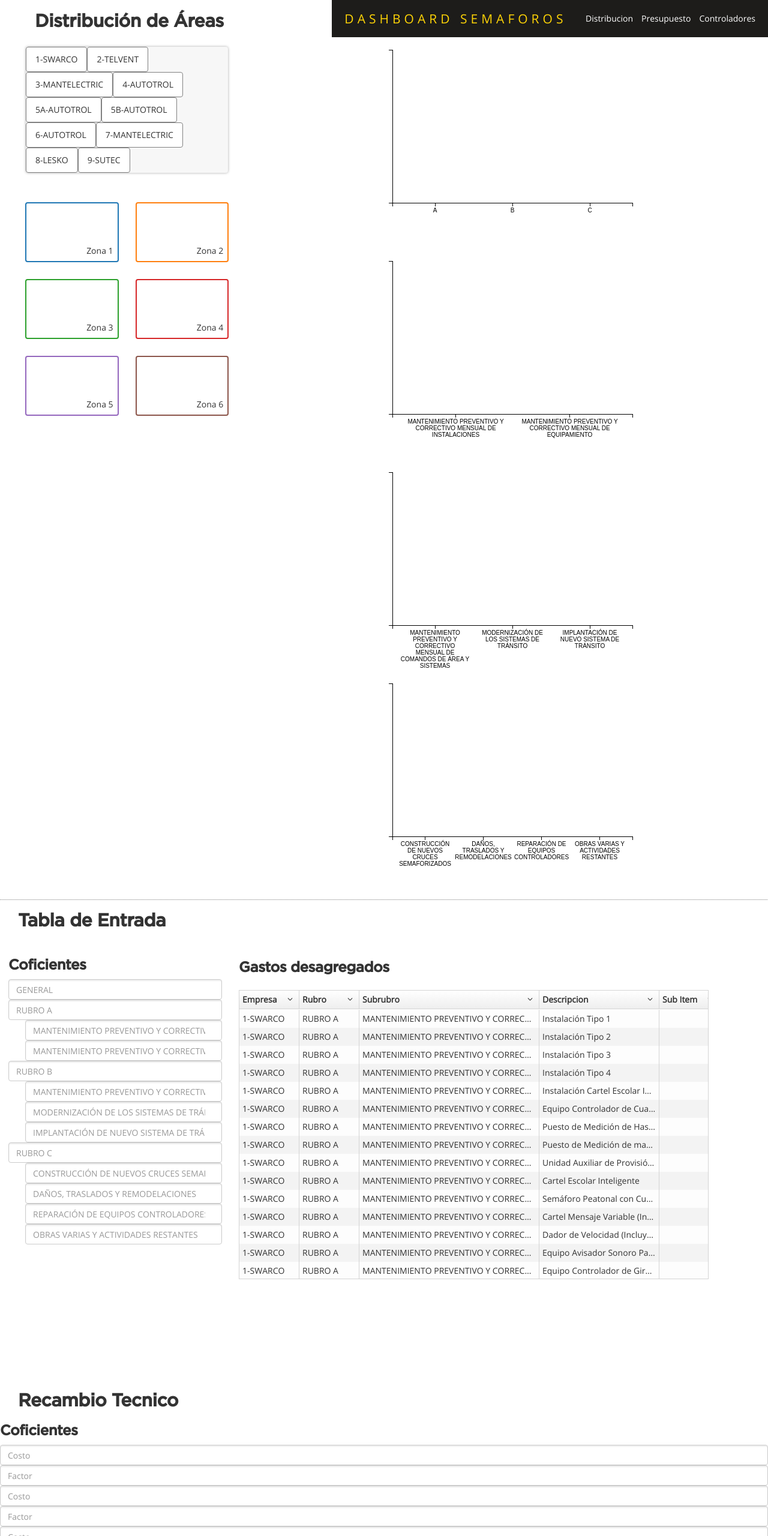
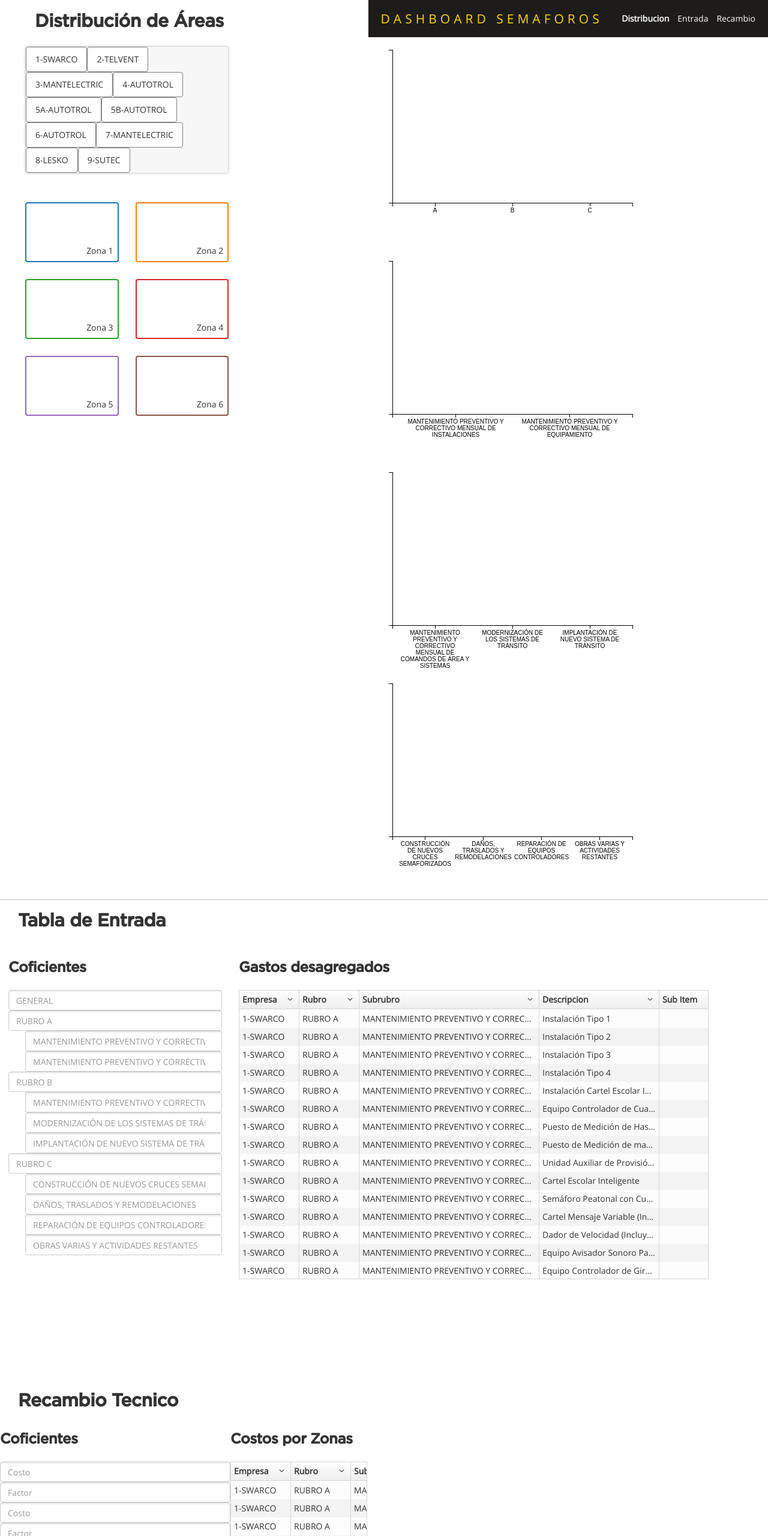
Before and after one commit to SSTyT/dashboard-semaforos, a website: page index.html in a window 1280 px wide. Shown: the top 2560 px of the page at 60% size. Drawn offline with Linux system fonts and the light colour scheme.

Commit message:
link linkeados

```diff
--- a/app/components/controladores/controladores.scss
+++ b/app/components/controladores/controladores.scss
@@ -0,0 +1,17 @@
+.data-controladores{
+	display:flex;
+	min-height:100vh;
+	width:100vw;
+	.coeficients , .costos-wrapper {
+		h3 {
+			margin: 1em;
+			margin-left: 0;
+		}
+	}
+
+
+  .coeficients{
+  	width: 30%
+  }
+  .costos-wrapper{}
+}
--- a/app/components/dashboard.controller.js
+++ b/app/components/dashboard.controller.js
@@ -1,11 +1,11 @@
 'use strict';
-angular.module('dashboard-semaforos').controller('DashboardController', ['$scope', '$rootScope', '$q', 'DataOriginService', DashboardController])
+angular.module('dashboard-semaforos').controller('DashboardController', ['$scope', '$rootScope','$anchorScroll','$location', '$q', 'DataOriginService', DashboardController])
 
-function DashboardController($scope, $rootScope, $q, DataOriginService) {
+function DashboardController($scope, $rootScope,$anchorScroll,$location, $q, DataOriginService) {
 
 
   var vm = this;
-
+  $scope.hash = "distribution" ;
   /*
 EM  PRESA
 RU  BRO
@@ -89,6 +89,20 @@ RESULTA, width:100, width:100DO
   }
 
 
+  $scope.goTo = function goto(hash){
+
+    $scope.hash = hash;
+    if ($location.hash() !== hash) {
+        // set the $location.hash to `newHash` and
+        // $anchorScroll will automatically scroll to it
+        $location.hash(hash);
+      } else {
+        // call $anchorScroll() explicitly,
+        // since $location.hash hasn't changed
+        $anchorScroll();
+      }
+  }
+
 
   function evalAndUpdate(row){
       if (row.NPE !== "")
--- a/app/components/tabla/tabla.scss
+++ b/app/components/tabla/tabla.scss
@@ -7,6 +7,11 @@
         		width: 100vw;
 		        .coeficients {
 
+			        h3 {
+	                	margin: 1em;
+	                	margin-left: 0;
+
+	            	}
 		            padding: 1em;
 		            width: 30%;
 		            height: 100%;
--- a/app/styles.scss
+++ b/app/styles.scss
@@ -16,6 +16,10 @@ body,
 		    background: #1D1C1A;
    			z-index:1000;
 
+ 			animation:  show-title  1s ;
+
+ 			     transform: translateY(0%);
+
             .title{
 			    font-weight: 300;
 			    letter-spacing: 6px !important;
@@ -32,24 +36,13 @@ body,
 			    .link{
 			    	padding:.5em;
 			    }
+			    .link.active{
+			    	font-weight: bold;
+			    }
 
             }
         }
-    // .header {
-    //     background: #1D1C1A;
-    //     height: 102px;
-    //     display: flex;
-    //     justify-content: space-between;
-    // 	padding-left: 1em;
-    // 	padding-right: 1em;
-    //     .logo {
-    //         background: url('../assets/img/bac-footer.png');
-    //         height: 45px;
-    //         width: 255px;
-    //         margin: 15px;
-    //     }
 
-    // }
     .content-body {
         outline: 1px dotted red;
         display: flex;
@@ -74,6 +67,20 @@ body,
 
 }
 
+
+
+@keyframes show-title {
+    from {
+        opacity: 0;
+
+    }
+    to {
+        opacity: 1;
+          transform: translateY(0%);
+
+    }
+}
+
 //imports
 @import "components/barchart/barchart";
 @import "components/distribution/distribution";
--- a/index.html
+++ b/index.html
@@ -17,14 +17,14 @@
         <div class="title-wrapper">
                 <div class="title">DASHBOARD SEMAFOROS</div>
                 <div class="links-bar">
-                    <div class="link">
+                    <div class="link" ng-click="goTo('distribution')"  ng-class="{'active':hash == 'distribution'}">
                         Distribucion
                     </div>
-                    <div class="link">
-                        Presupuesto
+                    <div class="link"  ng-click="goTo('data-sources')"  ng-class="{'active':hash == 'data-sources'}">
+                        Entrada
                     </div>
-                    <div class="link">
-                        Controladores
+                    <div class="link"  ng-click="goTo('racambio-tecnico')"  ng-class="{'active':hash == 'racambio-tecnico'}">
+                        Recambio
                     </div>
                 </div>
         </div>
```
Also changed, not shown: app/styles.css, app/styles.min.css.
